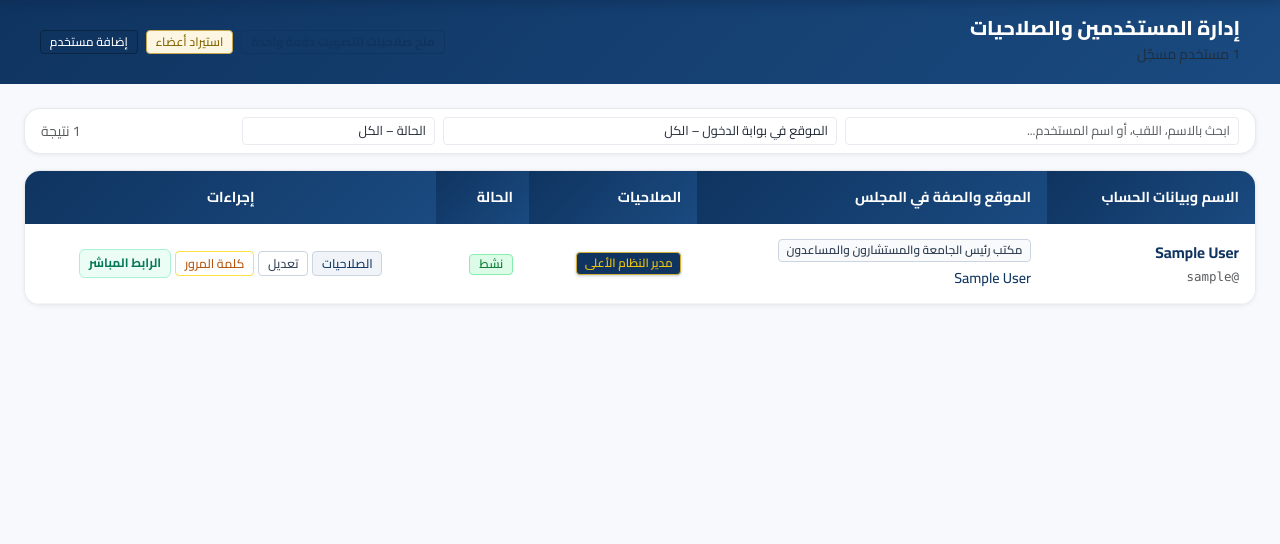
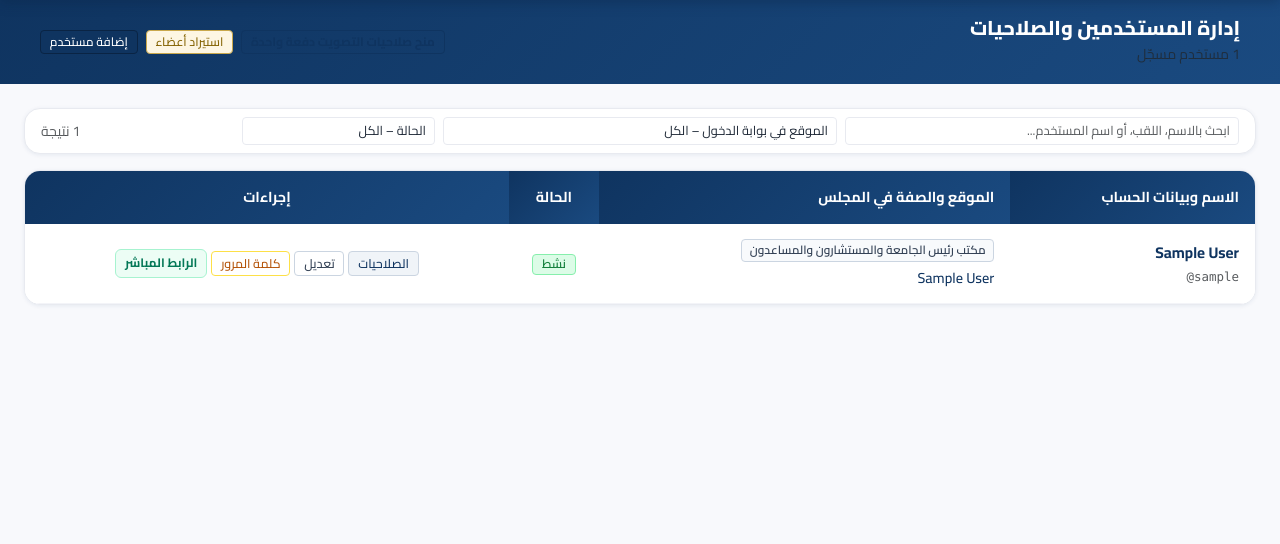
Before and after one commit to alexmaq2026-ui/su-council, a Django app: page /users/ in a window 1280 px wide. Shown: the part 78-622 px from the top of the page. Run offline with Django 4.2, Linux system fonts and the light colour scheme; a user stored in the database is signed in; data comes from the database, SQL or seed files in the repository; tables that the repository leaves empty hold one stand-in row (values such as "Sample post"); data that the repository does not hold is empty.

Commit message:
style(users): remove permissions column and fix username bidi direction

```diff
--- a/templates/accounts/user_list.html
+++ b/templates/accounts/user_list.html
@@ -288,8 +288,7 @@
           <tr>
             <th>الاسم وبيانات الحساب</th>
             <th class="d-none d-md-table-cell">الموقع والصفة في المجلس</th>
-            <th>الصلاحيات</th>
-            <th class="d-none d-sm-table-cell">الحالة</th>
+            <th class="d-none d-sm-table-cell text-center" style="width: 90px;">الحالة</th>
             <th class="text-center">إجراءات</th>
           </tr>
         </thead>
@@ -307,7 +306,7 @@
               <div>
                 <div class="fw-bold text-navy" style="font-size: 0.96rem;">{{ u.full_name }}</div>
                 <div class="d-flex align-items-center gap-2 mt-0.5">
-                  <code class="text-muted small" style="font-size: 0.78rem;">@{{ u.username }}</code>
+                  <code class="text-muted small" style="font-size: 0.78rem;"><bdi dir="ltr">@{{ u.username }}</bdi></code>
                   {% if not u.is_active %}
                     <span class="badge status-badge-inactive d-sm-none" style="font-size: 0.7rem;">غير نشط</span>
                   {% endif %}
@@ -330,37 +329,8 @@
               {% endif %}
             </td>
 
-            <!-- Permissions badges (Compact & Pure Text) -->
-            <td>
-              <div class="d-flex flex-wrap gap-1 align-items-center">
-                {% if u.is_super %}
-                  <span class="badge perm-badge perm-super" title="مدير النظام الأعلى (60 / 60)">مدير النظام الأعلى</span>
-                {% elif u.is_voting_member_core %}
-                  <span class="badge" style="background-color: #0f3460; color: #ffffff; font-size: 0.78rem; font-weight: 600;" title="الصلاحيات الأساسية للأعضاء من لهم حق التصويت (11 / 60)">
-                    <i class="bi bi-star-fill text-warning me-1"></i>مصوّت أساسي (11)
-                  </span>
-                {% elif u.has_any_permission %}
-                  <span class="badge perm-badge perm-export" title="إجمالي الصلاحيات الممنوحة">{{ u.granted_permissions_count }} صلاحية</span>
-                  {% if u.can_vote %}
-                    <span class="badge perm-badge perm-vote" title="حق التصويت في المجلس">تصويت</span>
-                  {% endif %}
-                  {% if u.can_draft_decision %}
-                    <span class="badge perm-badge perm-draft" title="صياغة واعتماد القرارات">صياغة</span>
-                  {% endif %}
-                  {% if u.can_manage_attendance %}
-                    <span class="badge perm-badge perm-attendance" title="إدارة ورصد كشف الحضور">حضور</span>
-                  {% endif %}
-                  {% if u.can_grant_permissions %}
-                    <span class="badge perm-badge perm-grant" title="تخويل وإدارة الصلاحيات">تخويل</span>
-                  {% endif %}
-                {% else %}
-                  <span class="badge perm-badge perm-none" title="لا توجد صلاحيات ممنوحة (0)">لا صلاحيات</span>
-                {% endif %}
-              </div>
-            </td>
-
             <!-- Status -->
-            <td class="d-none d-sm-table-cell">
+            <td class="d-none d-sm-table-cell text-center">
               {% if u.is_active %}
                 <span class="badge status-badge-active" title="الحساب نشط">نشط</span>
               {% else %}
```
